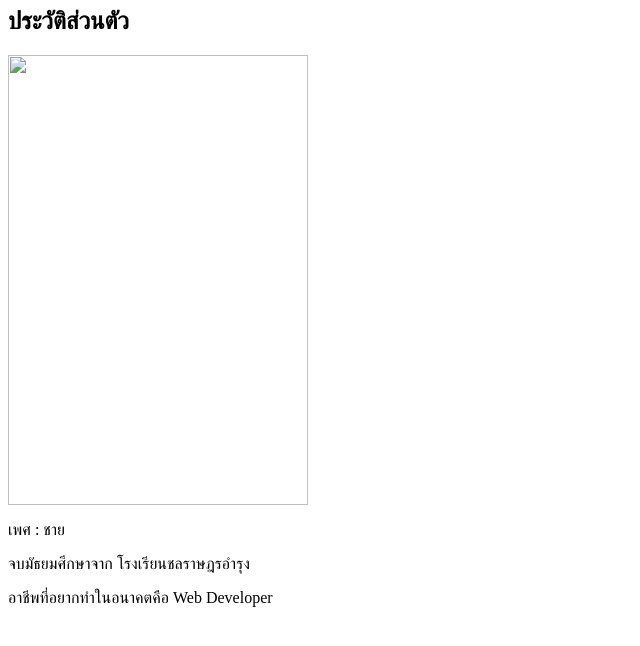
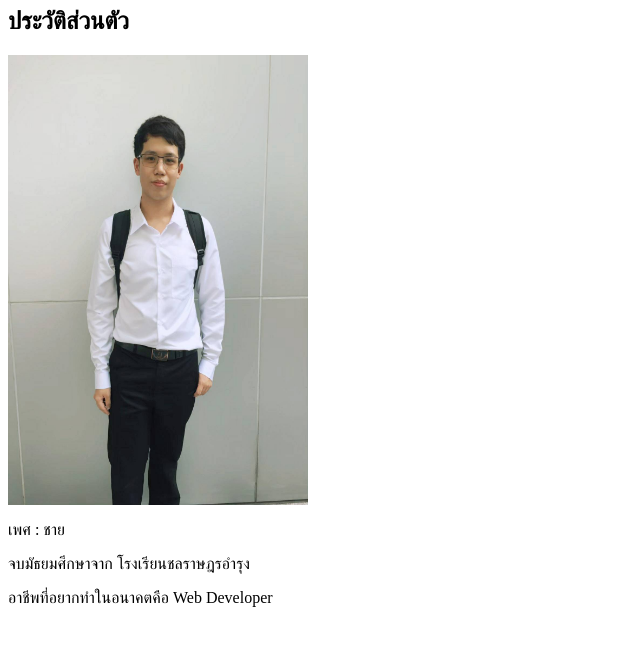
Before and after one commit to HighGmy/int107_102, a plain HTML site: page page2.html in a window 1280 px wide. Shown: the whole page, without its empty margins (0-640 px from the left). Drawn offline with Linux system fonts and the light colour scheme.

Commit message:
Update page2.html

```diff
--- a/page2.html
+++ b/page2.html
@@ -7,7 +7,7 @@
 </head>
 <body data-new-gr-c-s-check-loaded="14.1012.0" data-gr-ext-installed="">
     <h2>ประวัติส่วนตัว</h2>
-    <img src="profile.jpg" width="300px" height="450px">
+    <img src="image/profile.jpg" width="300px" height="450px">
     <p>เพศ : ชาย</p>
     <p>จบมัธยมศึกษาจาก โรงเรียนชลราษฎรอํารุง</p>
     <p>อาชีพที่อยากทำในอนาคตคือ Web Developer</p>
```
